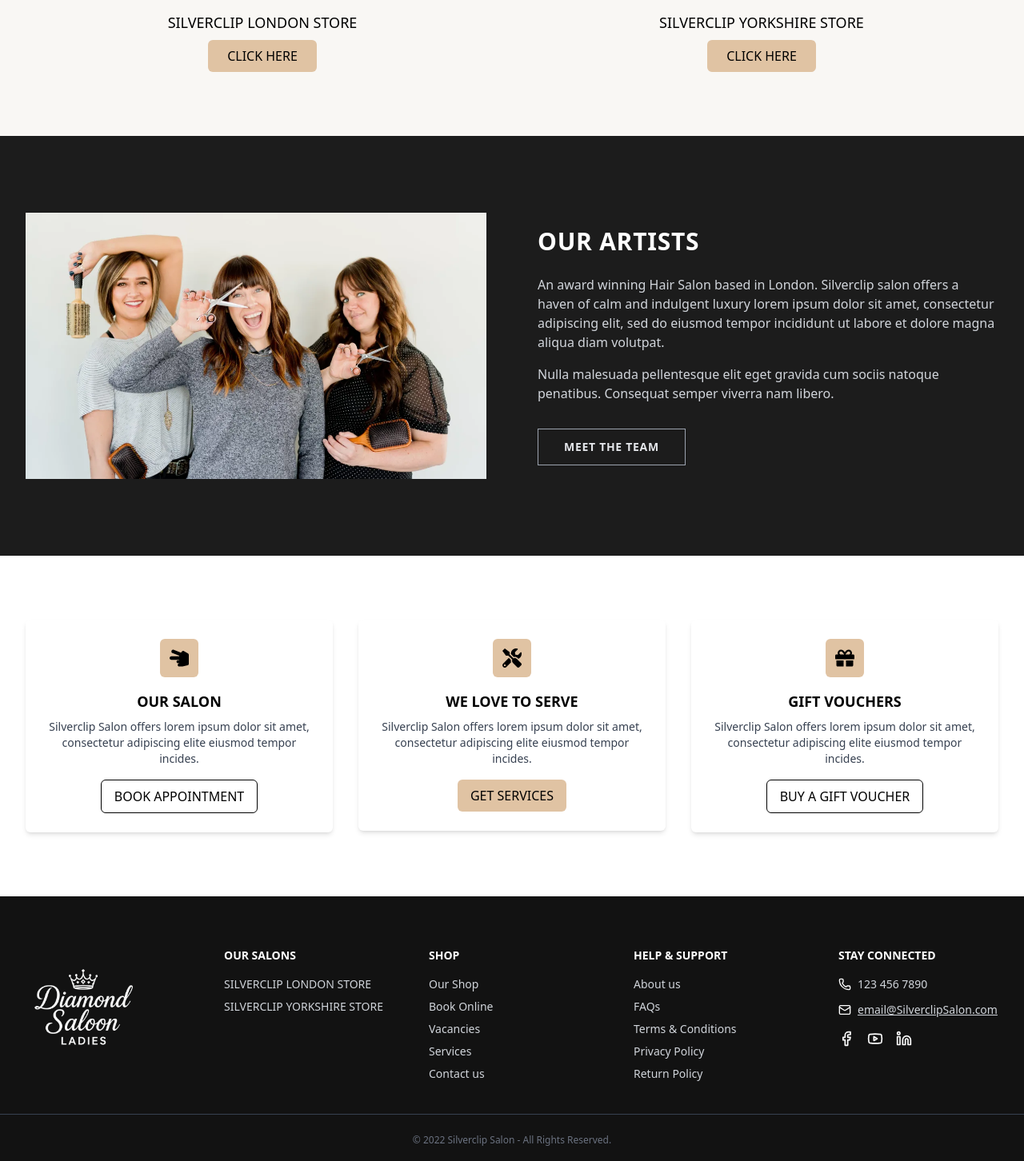
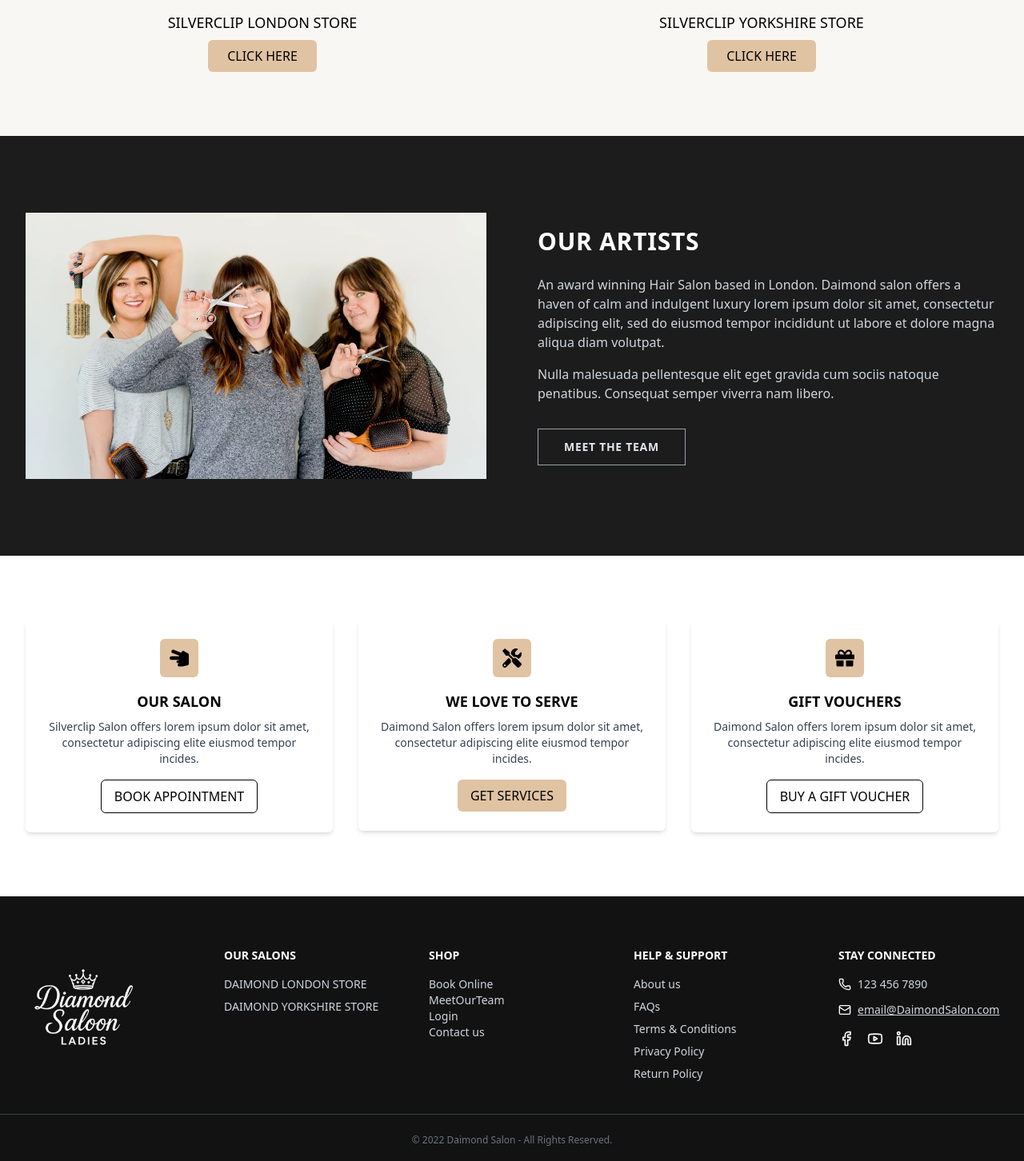
Before and after one commit to Abdul565656/Full-Stack-Diamond-Saloon-Website, a Next.js app: page /AboutUs in a window 1280 px wide. Shown: the part 1345-2797 px from the top of the page at 80% size. Built offline with nearby package versions, Linux system fonts and the light colour scheme.

Commit message:
work done finally

```diff
--- a/app/components/ArtistsSection.tsx
+++ b/app/components/ArtistsSection.tsx
@@ -39,7 +39,7 @@ const OurArtistsSection: React.FC = () => {
               Our Artists
             </h2>
             <p className="text-gray-300 leading-relaxed mb-4 text-sm sm:text-base">
-              An award winning Hair Salon based in London. Silverclip salon offers
+              An award winning Hair Salon based in London. Daimond salon offers
               a haven of calm and indulgent luxury lorem ipsum dolor sit amet,
               consectetur adipiscing elit, sed do eiusmod tempor incididunt ut
               labore et dolore magna aliqua diam volutpat.
--- a/app/components/FooterSection.tsx
+++ b/app/components/FooterSection.tsx
@@ -1,5 +1,6 @@
 import React from 'react';
 import Image from 'next/image';
+import Link from 'next/link';
 import {
   Phone,
   Mail,
@@ -27,8 +28,8 @@ const FooterSection: React.FC = () => {
         <div>
           <h4 className="font-semibold text-sm mb-4">OUR SALONS</h4>
           <ul className="space-y-2 text-sm text-gray-300">
-            <li className="uppercase">SILVERCLIP LONDON STORE</li>
-            <li className="uppercase">SILVERCLIP YORKSHIRE STORE</li>
+            <li className="uppercase">Daimond LONDON STORE</li>
+            <li className="uppercase">Daimond YORKSHIRE STORE</li>
           </ul>
         </div>
 
@@ -36,11 +37,10 @@ const FooterSection: React.FC = () => {
         <div>
           <h4 className="font-semibold text-sm mb-4">SHOP</h4>
           <ul className="space-y-2 text-sm text-gray-300">
-            <li>Our Shop</li>
-            <li>Book Online</li>
-            <li>Vacancies</li>
-            <li>Services</li>
-            <li>Contact us</li>
+            <Link href='/BookOnline'><li>Book Online</li></Link>
+            <Link href='/MeetOurTeam'><li>MeetOurTeam</li></Link>
+            <Link href='/login'><li>Login</li></Link>
+            <Link href='/ContactUs'><li>Contact us</li></Link>
           </ul>
         </div>
 
@@ -48,7 +48,7 @@ const FooterSection: React.FC = () => {
         <div>
           <h4 className="font-semibold text-sm mb-4">HELP & SUPPORT</h4>
           <ul className="space-y-2 text-sm text-gray-300">
-            <li>About us</li>
+            <Link href='/AboutUs'></Link><li>About us</li>
             <li>FAQs</li>
             <li>Terms & Conditions</li>
             <li>Privacy Policy</li>
@@ -66,7 +66,7 @@ const FooterSection: React.FC = () => {
           <div className="flex items-center text-sm text-gray-300 mb-4 space-x-2">
             <Mail size={16} className="text-white" />
             <a href="mailto:email@SilverclipSalon.com" className="underline">
-              email@SilverclipSalon.com
+              email@DaimondSalon.com
             </a>
           </div>
           <div className="flex space-x-4 mt-2">
@@ -85,7 +85,7 @@ const FooterSection: React.FC = () => {
 
       {/* Copyright */}
       <div className="text-center text-gray-500 text-xs mt-6 px-4">
-        © 2022 Silverclip Salon - All Rights Reserved.
+        © 2022 Daimond Salon - All Rights Reserved.
       </div>
     </footer>
   );
--- a/app/components/Navbar.tsx
+++ b/app/components/Navbar.tsx
@@ -22,7 +22,7 @@ export default function Navbar() {
         </div>
         <div className="flex items-center space-x-1 md:space-x-2">
           <Mail className="w-4 h-4" />
-          <span>email@SilverclipSalon.com</span>
+          <span>email@Daimond salon.com</span>
         </div>
       </div>
 
--- a/app/components/OurArtistsSection.tsx
+++ b/app/components/OurArtistsSection.tsx
@@ -16,7 +16,7 @@ const OurArtistsSection: React.FC = () => {
               OUR ARTISTS
             </h2>
             <p className="text-gray-700 leading-relaxed mb-6">
-              An award winning Hair Salon based in UK. Silverclip Salon offers a
+              An award winning Hair Salon based in UK. Daimond Salon offers a
               haven of calm and indulgent luxury lorem ipsum dolor sit amet,
               consectetur adipiscing elit, sed do eiusmod tempor incididunt ut
               labore et dolore magna aliqua diam volutpat.
--- a/app/components/ServicesSection.tsx
+++ b/app/components/ServicesSection.tsx
@@ -44,7 +44,7 @@ const ServicesSection: React.FC = () => {
       icon: FaTools,
       title: "WE LOVE TO SERVE",
       description:
-        "Silverclip Salon offers lorem ipsum dolor sit amet, consectetur adipiscing elite eiusmod tempor incides.",
+        "Daimond Salon offers lorem ipsum dolor sit amet, consectetur adipiscing elite eiusmod tempor incides.",
       buttonText: "GET SERVICES",
       buttonStyle: "primary",
     },
@@ -52,7 +52,7 @@ const ServicesSection: React.FC = () => {
       icon: FaGift,
       title: "GIFT VOUCHERS",
       description:
-        "Silverclip Salon offers lorem ipsum dolor sit amet, consectetur adipiscing elite eiusmod tempor incides.",
+        "Daimond Salon offers lorem ipsum dolor sit amet, consectetur adipiscing elite eiusmod tempor incides.",
       buttonText: "BUY A GIFT VOUCHER",
       buttonStyle: "secondary",
     },
--- a/app/components/StoreCard.tsx
+++ b/app/components/StoreCard.tsx
@@ -34,7 +34,7 @@ interface Store {
 const storesData: Store[] = [
   {
     id: 'london',
-    name: 'SILVERCLIP LONDON STORE',
+    name: 'Daimond LONDON STORE',
     address: '220 Brompton Rd, Kensington, London SW3 2BB',
     imageUrl: '/images/saloon 5.jpg', // Make sure this image exists in public/images/
     openingHours: [
@@ -46,7 +46,7 @@ const storesData: Store[] = [
     bookingTitle: 'Book London Store',
     contactDetails: [
       { icon: BsTelephoneFill, text: '123 456 7890', href: 'tel:1234567890' },
-      { icon: MdEmail, text: 'email@silverclipsalon.com', href: 'mailto:email@silverclipsalon.com' },
+      { icon: MdEmail, text: 'email@Daimondsalon.com', href: 'mailto:email@Daimondsalon.com' },
     ],
     bookNowLink: '#book-london',
     viewSalonLink: '#view-london',
@@ -65,7 +65,7 @@ const storesData: Store[] = [
     bookingTitle: 'Book Yorkshire Store',
     contactDetails: [
       { icon: BsTelephoneFill, text: '123 456 7890', href: 'tel:1234567890' },
-      { icon: MdEmail, text: 'email@silverclipsalon.com', href: 'mailto:email@silverclipsalon.com' },
+      { icon: MdEmail, text: 'email@Daimondsalon.com', href: 'mailto:email@Daimondsalon.com' },
     ],
     bookNowLink: '#book-yorkshire',
     viewSalonLink: '#view-yorkshire',
--- a/app/components/WhoWeAreSection.tsx
+++ b/app/components/WhoWeAreSection.tsx
@@ -41,7 +41,7 @@ const WhoWeAreSection: React.FC = () => {
               WHO WE ARE
             </h2>
             <p className="text-gray-700 leading-relaxed mb-6">
-              An award winning Hair Salon based in UK. Silverclip Salon offers a
+              An award winning Hair Salon based in UK. Daimond Salon offers a
               haven of calm and indulgent luxury lorem ipsum dolor sit amet,
               consectetur adipiscing elit, sed do eiusmod tempor incididunt ut
               labore et dolore magna aliqua diam volutpat.
--- a/app/components/concept.tsx
+++ b/app/components/concept.tsx
@@ -4,7 +4,7 @@ import React from 'react'
 const concept = () => {
   return (
     <div className='flex items-center p-20 w-90 text-center font-semibold '>
-      <p>Silverclip Concept Store is the perfect for creating low maintenance, lived-in look. Lorem ipsum dolor sit amet, consectetur adipiscing elit, sed do eiusmod tempor incididunt labore et dolore magna aliqua diam volutpat.</p>
+      <p>Daimond Concept Store is the perfect for creating low maintenance, lived-in look. Lorem ipsum dolor sit amet, consectetur adipiscing elit, sed do eiusmod tempor incididunt labore et dolore magna aliqua diam volutpat.</p>
     </div>
   )
 }
```
